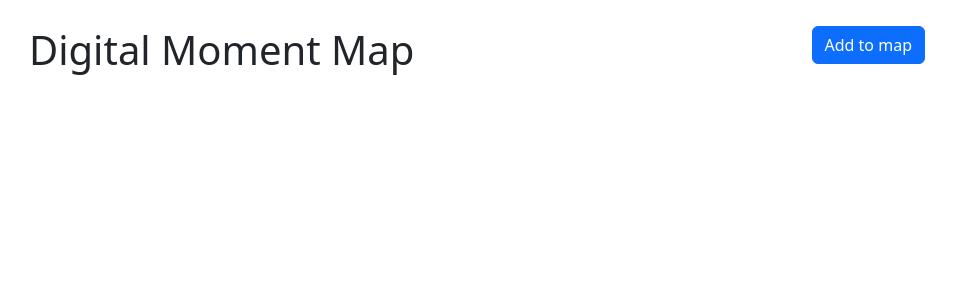
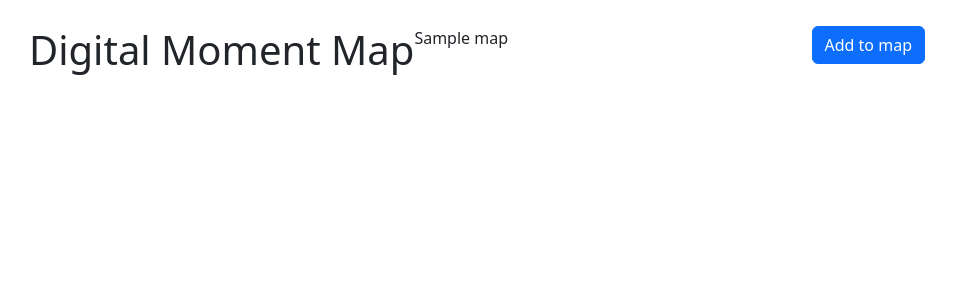
Before and after one commit to jacobmassih/codetogive2022, a Django app: template map/templates/map/index.html in a window 1280 px wide. Shown: the top 300 px of the page, without its empty margins (163-1119 px from the left). Run offline with Django 4.2, Linux system fonts and the light colour scheme; the template is opened without the code that fills it: most values are stand-ins (such as "Sample title", 1, 10 or a date in 2020).

Commit message:
map now working in django

```diff
--- a/map/templates/map/index.html
+++ b/map/templates/map/index.html
@@ -67,4 +67,10 @@
             </div>
         </div>
     </div>
+
+    <div class="map-height">
+        {{map | safe}}
+    </div>
+
+
 </div>
```
